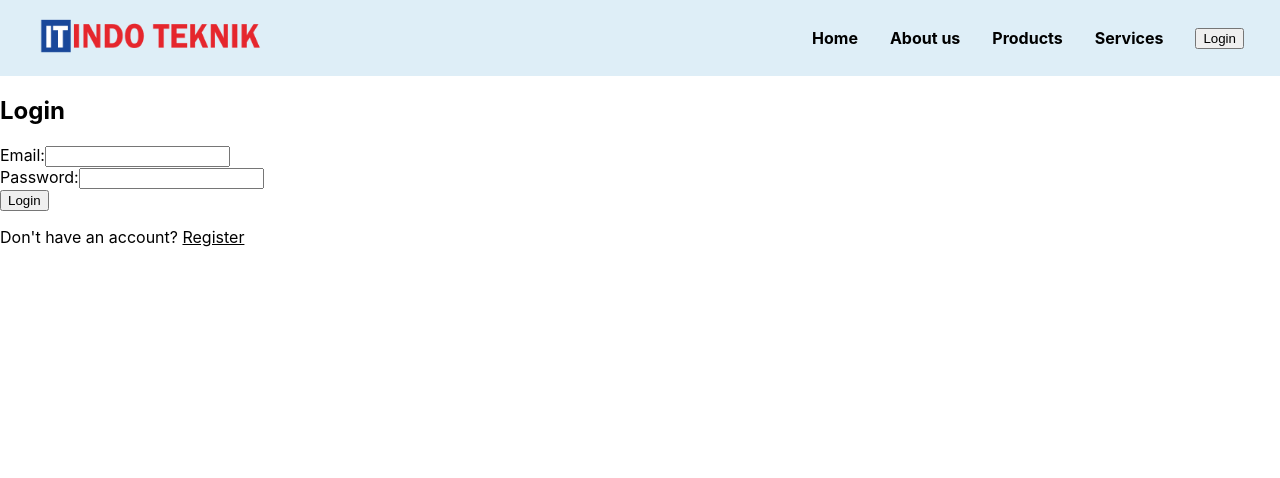
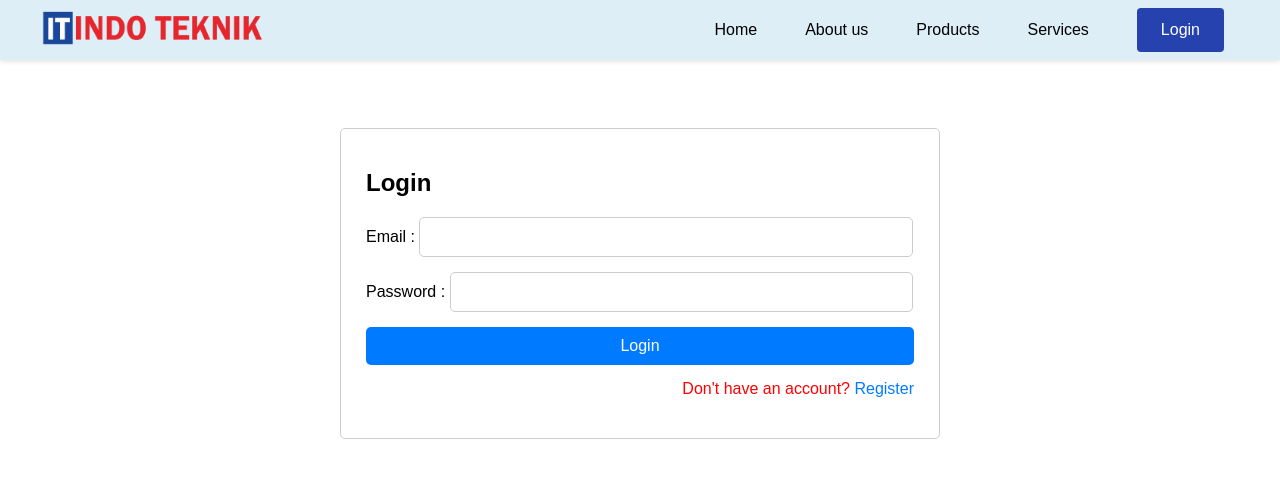
Before and after one commit to ITech-Development/IT-Commerce, a React (Create React App) app in the folder client/: page /login in a window 1280 px wide. Shown: the top 478 px of the page. Built offline with nearby package versions, Linux system fonts and the light colour scheme; no server answers.

Commit message:
change style position:fixed

```diff
--- a/client/src/components/auth/Login.jsx
+++ b/client/src/components/auth/Login.jsx
@@ -50,30 +50,30 @@ const Login = () => {
   };
 
   return (
-    <div>
-      <h2>Login</h2>
-      <form onSubmit={handleSubmit}>
+    <div className='div'>
+      <h2 className='h2'>Login</h2>
+      <form onSubmit={handleSubmit} className='form'>
         <div>
-          <label htmlFor="email">Email:</label>
+          <label className='label' htmlFor="email">Email : </label>
           <input
             type="email"
             id="email"
             value={email}
-            onChange={(e) => setEmail(e.target.value)}
+            onChange={(e) => setEmail(e.target.value)} className='inputEmail'
           />
         </div>
         <div>
-          <label htmlFor="password">Password:</label>
+          <label className='label' htmlFor="password">Password : </label>
           <input
             type="password"
             id="password"
             value={password}
-            onChange={(e) => setPassword(e.target.value)}
+            onChange={(e) => setPassword(e.target.value)} className='input'
           />
         </div>
-        <button type="submit">Login</button>
+        <button className='button' type="submit">Login</button>
       </form>
-      <p>Don't have an account? <Link to="/register">Register</Link></p>
+      <p className='p'>Don't have an account? <Link to="/register">Register</Link></p>
     </div>
   );
 };
--- a/client/src/components/auth/Register.jsx
+++ b/client/src/components/auth/Register.jsx
@@ -1,6 +1,6 @@
 import React, { useState } from 'react';
 import { useNavigate } from 'react-router-dom';
-
+import './style.css'
 import { Link } from "react-router-dom";
 import axios from 'axios';
 
@@ -11,13 +11,13 @@ const Register = () => {
   const [password, setPassword] = useState('');
   const [phoneNumber, setPhoneNumber] = useState('');
   const [address, setAddress] = useState('');
-  const [imageProfile, setImageProfile] = useState('');
+  // const [imageProfile, setImageProfile] = useState('');
 
   const handleSubmit = async (e) => {
     e.preventDefault();
 
     // Perform validation
-    if (!fullName || !email || !password || !phoneNumber || !address || !imageProfile) {
+    if (!fullName || !email || !password || !phoneNumber || !address) {
       alert('Please fill in all fields.');
       return;
     }
@@ -29,7 +29,7 @@ const Register = () => {
       password,
       phoneNumber,
       address,
-      imageProfile,
+      // imageProfile,
     };
 
     try {
@@ -43,7 +43,7 @@ const Register = () => {
       setPassword('');
       setPhoneNumber('');
       setAddress('');
-      setImageProfile('');
+      // setImageProfile('');
 
       // Display success message or redirect to another page
       alert('Registration successful!');
@@ -57,66 +57,66 @@ const Register = () => {
   };
 
   return (
-    <div>
-      <h2>Register</h2>
-      <form onSubmit={handleSubmit}>
+    <div className='div'>
+      <h2 className='h2'>Register</h2>
+      <form onSubmit={handleSubmit} className='form'>
         <div>
-          <label htmlFor="fullName">Full Name:</label>
+          <label className='label' htmlFor="fullName">Full Name : </label>
           <input
             type="text"
             id="fullName"
             value={fullName}
-            onChange={(e) => setFullName(e.target.value)}
+            onChange={(e) => setFullName(e.target.value)} className='inputFull'
           />
         </div>
         <div>
-          <label htmlFor="email">Email:</label>
+          <label className='label' htmlFor="email">Email : </label>
           <input
             type="email"
             id="email"
             value={email}
-            onChange={(e) => setEmail(e.target.value)}
+            onChange={(e) => setEmail(e.target.value)} className='inputEmail'
           />
         </div>
         <div>
-          <label htmlFor="password">Password:</label>
+          <label className='label' htmlFor="password">Password : </label>
           <input
             type="password"
             id="password"
             value={password}
-            onChange={(e) => setPassword(e.target.value)}
+            onChange={(e) => setPassword(e.target.value)} className='inputPass'
           />
         </div>
         <div>
-          <label htmlFor="phoneNumber">Phone Number:</label>
+          <label className='label' htmlFor="phoneNumber">Phone Number : </label>
           <input
             type="tel"
             id="phoneNumber"
             value={phoneNumber}
-            onChange={(e) => setPhoneNumber(e.target.value)}
+            onChange={(e) => setPhoneNumber(e.target.value)} className='inputPhone'
           />
         </div>
         <div>
-          <label htmlFor="address">Address:</label>
+          <label className='label' htmlFor="address">Address : </label>
           <input
             type="text"
             id="address"
             value={address}
-            onChange={(e) => setAddress(e.target.value)}
+            onChange={(e) => setAddress(e.target.value)} className='inputAddress'
           />
         </div>
-        <div>
-          <label htmlFor="imageProfile">Image Profile:</label>
+        {/* <div>
+          <label className='label' htmlFor="imageProfile">Image Profile:</label>
           <input
             type="text"
             id="imageProfile"
             value={imageProfile}
-            onChange={(e) => setImageProfile(e.target.value)}
+            onChange={(e) => setImageProfile(e.target.value)} className='inputProfiel'
           />
-        </div>
-        <button type="submit">Register</button>
+        </div> */}
+        <button className='button' type="submit">Register</button>
       </form>
-      <p>Already have an account? <Link to="/login">Login</Link></p>
+      <p className='p'>Already have an account? <Link to="/login">Login</Link></p>
     </div>
   );
 };
--- a/client/src/components/auth/StyledForm.js
+++ b/client/src/components/auth/StyledForm.js
@@ -18,6 +18,7 @@ export const StyledForm = styled.form`
     border-radius: 5px;
     border: 1px solid rgb(220, 220, 220);
     margin-bottom: 1rem;
+    transition: border-color 0.2s ease-in-out; /* Added transition property */
 
     &:focus {
       border: 1px solid rgb(0, 208, 255);
--- /dev/null
+++ b/client/src/components/auth/style.css
@@ -0,0 +1,123 @@
+/* Place your CSS code here */
+
+/* Styling for the container */
+.div {
+  max-width: 600px;
+  margin: 10% auto;
+  padding: 40px 25px;
+  border: 1px solid #ccc;
+  border-radius: 5px;
+}
+
+/* Styling for the login form */
+.form {
+  display: flex;
+  flex-direction: column;
+}
+
+/* Styling for the form fields */
+.label {
+  margin-bottom: 5px;
+}
+
+.inputTop {
+  padding: 10px;
+  margin-bottom: 15px;
+  margin-left: 29px;
+  border: 1px solid #ccc;
+  border-radius: 5px;
+  font-size: 16px;
+  width: 84.7%;
+}
+
+.input {
+  padding: 10px;
+  margin-bottom: 15px;
+  border: 1px solid #ccc;
+  border-radius: 5px;
+  font-size: 16px;
+  width: 84.5%;
+}
+
+.inputFull {
+    padding: 10px;
+    margin-bottom: 15px;
+    border: 1px solid #ccc;
+    border-radius: 5px;
+    font-size: 16px;
+    width: 84.1%;
+  }
+
+.inputEmail {
+    padding: 10px;
+    margin-bottom: 15px;
+    border: 1px solid #ccc;
+    border-radius: 5px;
+    font-size: 16px;
+    width: 90%;
+  }
+
+.inputPass {
+    padding: 10px;
+    margin-bottom: 15px;
+    border: 1px solid #ccc;
+    border-radius: 5px;
+    font-size: 16px;
+    width: 84.5%;
+  }
+
+.inputPhone {
+    padding: 10px;
+    margin-bottom: 15px;
+    border: 1px solid #ccc;
+    border-radius: 5px;
+    font-size: 16px;
+    width: 77.8%;
+  }
+
+.inputAddress {
+    padding: 10px;
+    margin-bottom: 15px;
+    border: 1px solid #ccc;
+    border-radius: 5px;
+    font-size: 16px;
+    width: 86.8%;
+  }
+
+/* Styling for the error message */
+.p {
+  color: red;
+  /* margin-bottom: 10px; */
+  margin-top: 15px;
+  text-align: end;
+}
+
+.h2 {
+  padding-bottom: 20px;
+}
+
+/* Styling for the login button */
+.button {
+  padding: 10px;
+  background-color: #007bff;
+  color: #fff;
+  border: none;
+  border-radius: 5px;
+  font-size: 16px;
+  cursor: pointer;
+}
+
+.button:disabled {
+  background-color: #ccc;
+  cursor: not-allowed;
+}
+
+/* Styling for the registration link */
+.p > a {
+  color: #007bff;
+  text-decoration: none;
+}
+
+.p > a:hover {
+  text-decoration: underline;
+}
--- a/client/src/components/navbar/index.jsx
+++ b/client/src/components/navbar/index.jsx
@@ -1,4 +1,4 @@
-import React, { useState } from "react";
+import React, { useState, useRef } from "react";
 import "./style.css";
 import { Link } from "react-router-dom";
 
@@ -12,6 +12,7 @@ export default function Navigation() {
   const { cartTotalQuantity } = useSelector((state) => state.cart);
 
   const [isDropdownOpen, setIsDropdownOpen] = useState(false);
+  const dropdownRef = useRef(null);
 
   const toggleDropdown = () => {
     setIsDropdownOpen(!isDropdownOpen);
@@ -70,7 +71,7 @@ export default function Navigation() {
         )}
         {token ? (
           <li>
-            <div className="dropdown">
+            <div className="dropdown" ref={dropdownRef}>
               <img
                 onClick={toggleDropdown}
                 style={{ height: "50px", color: "blue", cursor: "pointer" }}
@@ -107,9 +108,12 @@ export default function Navigation() {
           <img style={{ height: "50px" }} src={Logo} alt="" />
         </Link>
         <div className="navigation-menu">
-          <ul>
+          <ul className={isDropdownOpen ? "expanded" : ""}>
             <RenderMenu />
           </ul>
+          <button className="hamburger" onClick={toggleDropdown}>
+            <i className="fas fa-bars"></i>
+          </button>
         </div>
       </nav>
     </>
--- a/client/src/components/navbar/style.css
+++ b/client/src/components/navbar/style.css
@@ -1,101 +1,152 @@
+/* Reset some default styles */
 * {
-    color: black;
+  margin: 0;
+  padding: 0;
+  box-sizing: border-box;
 }
 
+body {
+  font-family: Arial, sans-serif;
+}
+
+/* Navigation styles */
 .navigation {
+  position: fixed;
+  top: 0;
+  left: 0;
+  z-index: 100; /* Ensure it's on top of other elements */
   height: 60px;
   width: 100%;
   display: flex;
   align-items: center;
-    position: relative;
-    padding: 0.5rem 0rem;
+  justify-content: space-between;
+  padding: 0 2rem;
   background-color: #DEEEF7;
   color: black;
-    /* box-shadow: 0 2px 2px 2px rgba(9, 9, 9, 0.23); */
+  box-shadow: 0 2px 4px rgba(0, 0, 0, 0.1);
 }
 
-  img {
-    padding: 0px 30px;
+
+.navigation img {
+  height: 40px;
+  cursor: pointer;
 }
 
-  .brand-name {
-    text-decoration: none;
-    color: black;
-    font-size: 1.3rem;
-    margin-left: 1rem;
-  }
 .navigation-menu {
-    margin-left: auto;
-    color: black;
-    font-weight: 700;
-    margin-right: 20px;
+  display: flex;
+  align-items: center;
 }
 
 .navigation-menu ul {
   display: flex;
-    padding: 0;
+  list-style: none;
 }
+
 .navigation-menu li {
-    list-style-type: none;
-    margin: 0 1rem;
+  margin: 0 1.5rem;
 }
+
 .navigation-menu li a {
+  color: black;
   text-decoration: none;
-    display: block;
-    width: 100%;
+  font-size: 1rem;
+  transition: color 0.2s ease-in-out;
 }
+
+.navigation-menu li a:hover {
+  color: #2642af;
+}
+
 .hamburger {
-    border: 0;
-    height: 40px;
-    width: 40px;
+  display: none;
+  border: none;
+  background: transparent;
+  cursor: pointer;
+}
+
+.hamburger i {
+  font-size: 1.8rem;
+}
+
+/* Dropdown styles */
+.dropdown {
+  position: relative;
+}
+
+.dropdown-menu {
+  position: absolute;
+  top: 100%;
+  right: 0;
+  background-color: #fff;
+  box-shadow: 0 2px 4px rgba(0, 0, 0, 0.1);
   padding: 0.5rem;
-    border-radius: 50%;
-    background-color: #283b8b;
+  border-radius: 4px;
+  display: none;
+}
+
+/* Style for the login button */
+.login-button {
+  padding: 0.8rem 1.5rem;
+  border: none;
+  background-color: #2642af;
+  color: white;
+  font-size: 1rem;
+  border-radius: 4px;
   cursor: pointer;
   transition: background-color 0.2s ease-in-out;
-    position: absolute;
-    top: 50%;
-    right: 25px;
-    transform: translateY(-50%);
+}
+
+.login-button:hover {
+  background-color: #1c3179;
+}
+
+.dropdown-menu li {
+  padding: 0.5rem 1rem;
+  text-align: center;
+}
+
+.dropdown-menu li a {
+  color: black;
+  text-decoration: none;
+  font-size: 0.9rem;
+}
+
+.dropdown-menu li a:hover {
+  background-color: #f5f5f5;
+}
+
+/* Media query for mobile view */
+@media screen and (max-width: 768px) {
+  .navigation {
+    padding: 0 1rem;
+  }
+
+  .navigation-menu ul {
     display: none;
   }
-  .hamburger:hover {
-    background-color: #2642af;
-  }
-  @media screen and (max-width: 768px) {
+
   .hamburger {
     display: block;
   }
-    .navigation-menu ul {
-      display: none;
-    }
-    .navigation-menu ul {
+
+  .navigation-menu.expanded ul {
+    display: flex;
+    flex-direction: column;
     position: absolute;
     top: 60px;
-      left: 0;
-      flex-direction: column;
-      width: 100%;
-      height: calc(100vh - 77px);
-      background-color: white;
-      border-top: 1px solid black;
+    right: 0;
+    background-color: #fff;
+    box-shadow: 0 2px 4px rgba(0, 0, 0, 0.1);
+    width: 180px;
+    border-radius: 4px;
   }
-    .navigation-menu li {
-      text-align: center;
+
+  .navigation-menu.expanded li {
+    text-align: left;
     margin: 0;
   }
-    .navigation-menu li a {
-      color: black;
-      width: 100%;
-      padding: 1.5rem 0;
-    }
-    .navigation-menu li:hover {
-      background-color: #eee;
-    }
-    .navigation-menu ul {
-      /* previous styles */
-      display: none;
-    }
-    .navigation-menu.expanded ul {
-      display: block;
+
+  .navigation-menu.expanded li a {
+    padding: 1rem;
   }
 }
```
Also changed, not shown: client/src/components/auth/Logout.jsx (+5 -3 lines), client/src/components/card/cardProductDescription/description/index.jsx (+22 -15 lines), client/src/components/footer/index.jsx (+21 -5 lines), client/src/pages/Cart/index.jsx (+70 -58 lines), client/src/pages/ProductList/ProductList.jsx (+17 -7 lines), client/src/pages/productShipping/index.jsx (+20 -51 lines). Lines whose indentation alone changed are shown as unchanged.
